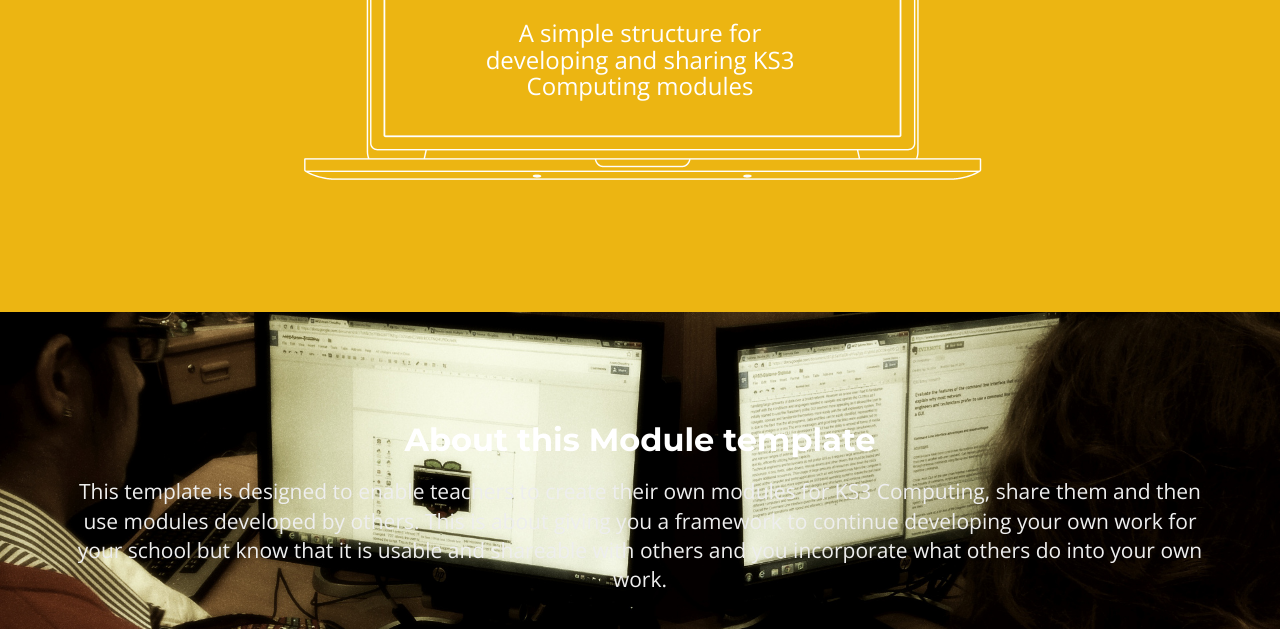
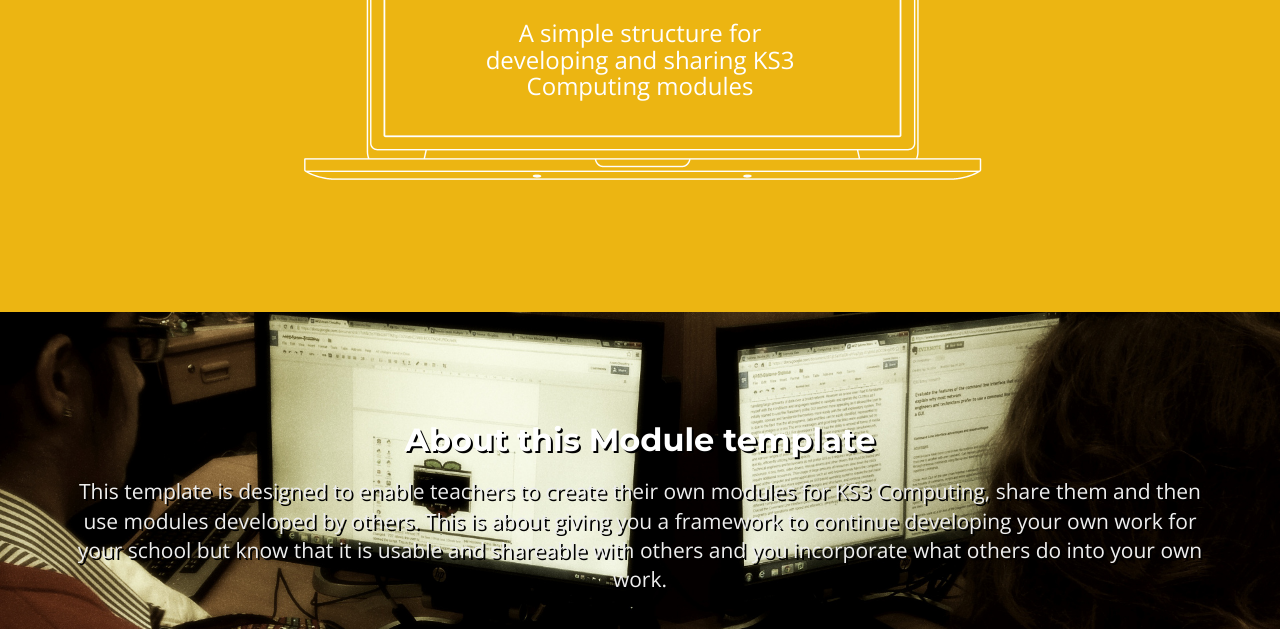
Before and after one commit to sharland/ComputingModule, a plain HTML site: page index.html in a window 1280 px wide. Shown: the part 323-952 px from the top of the page. Drawn offline with nearby package versions, Linux system fonts and the light colour scheme.

Commit message:
text-shadows
added some text shadows to text over images but not happy (possibly
because images suck)

```diff
--- a/css/style.css
+++ b/css/style.css
@@ -112,6 +112,10 @@ Additional styles
 
 .whiteheading {
 	color:#FFFFFF;
+}
+
+.textshadow {
+	text-shadow: 2px 2px #000000;
 }
 
 /* ================================
--- a/index.html
+++ b/index.html
@@ -51,8 +51,8 @@
 				<div class="row">
 					<div class="col-md-12">
 						<div class="color-light">
-						<h2 class="wow bounceInDown" data-wow-delay="0.2s">About this Module template</h2>
-						<p class="lead wow bounceInUp" data-wow-delay="0.5s">This template is designed to enable teachers to create their own modules for KS3 Computing, share them and then use modules developed by others.  This is about giving you a framework to continue developing your own work for your school but know that it is usable and shareable with others and you incorporate what others do into your own work.</p>
+						<h2 class="wow bounceInDown textshadow" data-wow-delay="0.2s">About this Module template</h2>
+						<p class="lead wow bounceInUp textshadow" data-wow-delay="0.5s">This template is designed to enable teachers to create their own modules for KS3 Computing, share them and then use modules developed by others.  This is about giving you a framework to continue developing your own work for your school but know that it is usable and shareable with others and you incorporate what others do into your own work.</p>
 						</div>
 					</div>
 				</div>
@@ -234,7 +234,7 @@
 		<section id="spacer2" class="home-section spacer">
 			<div class="row mar-top30 ">
 				<div class="col-md-offset-2 col-md-8">
-					<h5 class="whiteheading">Contact Options</h5>
+					<h5 class="whiteheading textshadow">Contact Options</h5>
 					<ul class="social-network">
 						<li><a href="http://briansharland.com">
 						<span class="fa-stack fa-2x">
```
